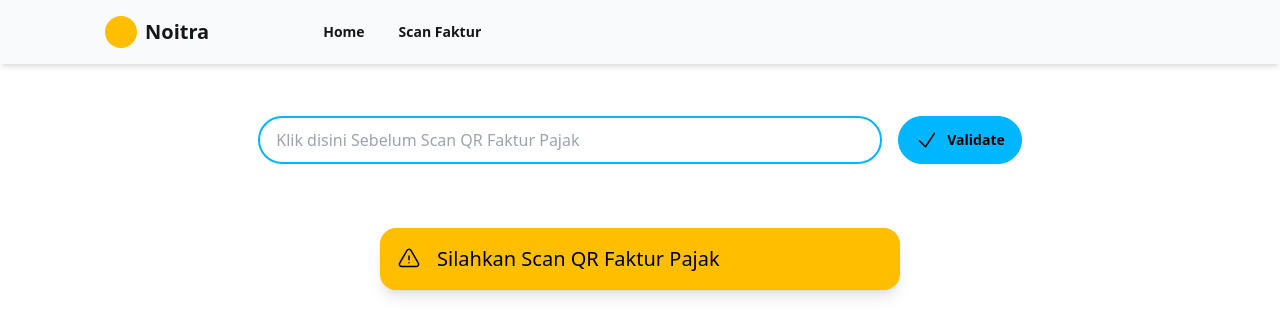
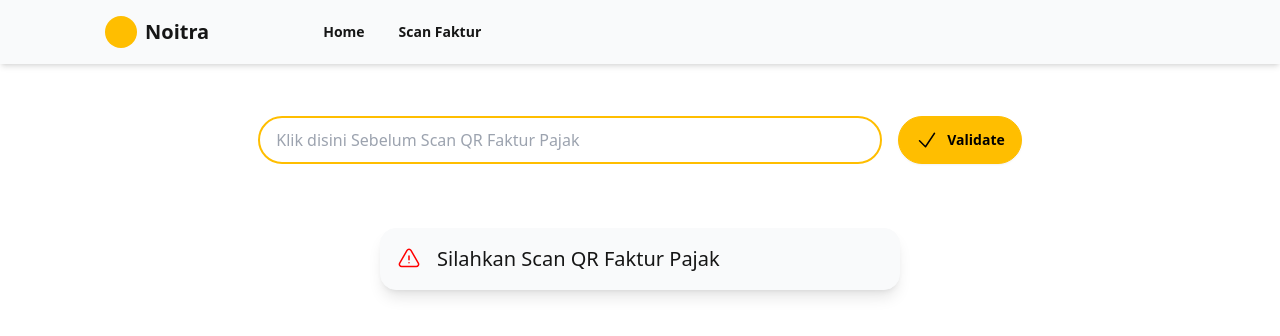
Before and after one commit to caturhidayat/faktur-pajak-scan, a Next.js app: page /efaktur in a window 1280 px wide. Shown: the top 336 px of the page. Built offline with nearby package versions, Linux system fonts and the light colour scheme.

Commit message:
style: change color input & button

```diff
--- a/pages/efaktur/index.tsx
+++ b/pages/efaktur/index.tsx
@@ -51,7 +51,7 @@ export default function Page() {
             <form onSubmit={formik.handleSubmit}>
                 <div className='flex gap-4 justify-center'>
                     <input
-                        className='input input-info border-2 w-6/12'
+                        className='input input-warning border-2 w-6/12'
                         type='text'
                         name='urlValidate'
                         id='urlValidate'
@@ -62,7 +62,7 @@ export default function Page() {
                         disabled={formik.isSubmitting}
                     />
 
-                    <button type='submit' className='btn btn-info'>
+                    <button type='submit' className='btn btn-warning'>
                         <svg
                             xmlns='http://www.w3.org/2000/svg'
                             fill='none'
@@ -87,7 +87,7 @@ export default function Page() {
             </form>
             <div className='flex justify-end px-10 py-4'>
                 {table.length > 0 && (
-                    <button onClick={handleExport} className='btn btn-accent'>
+                    <button onClick={handleExport} className='btn btn-primary'>
                         <svg
                             xmlns='http://www.w3.org/2000/svg'
                             fill='none'
@@ -123,13 +123,13 @@ export default function Page() {
                 )}
 
                 {table.length === 0 && (
-                    <div className='alert alert-warning justify-center w-5/12 shadow-lg'>
+                    <div className='alert bg-base-200 justify-center w-5/12 shadow-lg'>
                         <svg
                             xmlns='http://www.w3.org/2000/svg'
                             fill='none'
                             viewBox='0 0 24 24'
                             strokeWidth='1.5'
-                            stroke='currentColor'
+                            stroke='red'
                             className='w-6 h-6'
                         >
                             <path
```
